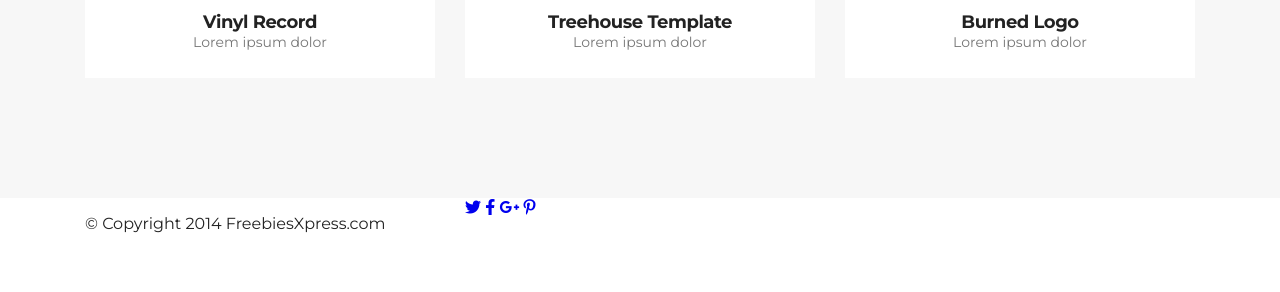
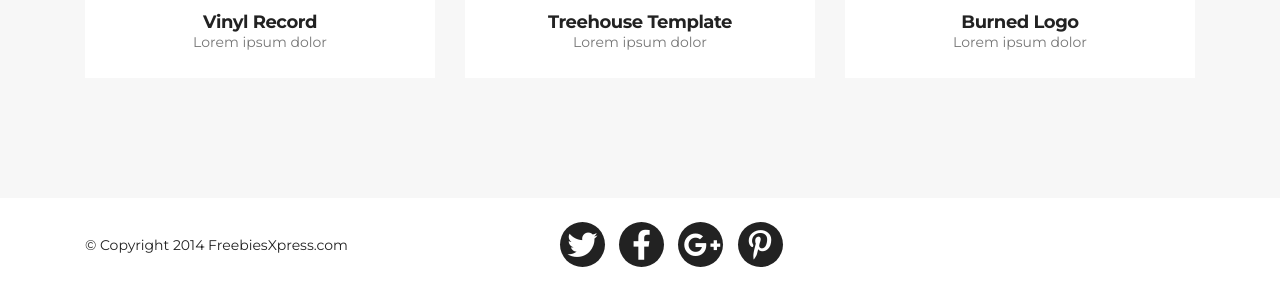
Before and after one commit to grzesiekS/Project_Golden, a website: page index.html in a window 1280 px wide. Shown: the part 2154-2446 px from the top of the page. Before the commit the page ends 2403 px from the top, so only its background shows below. Drawn offline with Linux system fonts and the light colour scheme; a web font is replaced by a local one.

Commit message:
Add style for page footer

```diff
--- a/index.html
+++ b/index.html
@@ -138,10 +138,10 @@
 		<footer class="social_media">
 			<div class="container">
 				<div class="row">
-					<div class="col-md-4">
+					<div class="col-md-5">
 						<p>&copy; Copyright 2014 FreebiesXpress.com</p>
 					</div>
-					<div class="col-md-8">
+					<div class="col-md-7 icons">
 						<a href="#"><i class="fab fa-twitter"></i></a>
 						<a href="#"><i class="fab fa-facebook-f"></i></a>
 						<a href="#"><i class="fab fa-google-plus-g"></i></a>
--- a/sass/style.scss
+++ b/sass/style.scss
@@ -233,6 +233,38 @@ body {
 	}
 }
 
+/* Social Media */
+.social_media {
+	padding: 24px 0;
+
+	.icons {
+		a {
+			display: inline-block;
+			background-color: $color-dark;
+			color: $color-light;
+			font-size: 30px;
+			padding: 5px;
+			width: 45px;
+			height: 45px;
+			text-align: center;
+			border-radius: 50%;
+			margin-right: 10px;
+			transition: 1s all;
+
+			&:last-child {
+				margin-right: 0;
+			}
+
+			&:hover {
+				transform: scale(1.2);
+			}
+		}
+	}
+
+	p {
+		font-size: 14px;
+	}
+}
 
 @media (min-width: 768px) and (max-width: 991px) {
 
@@ -256,6 +288,7 @@ body {
 			}
 		}
 	}
+
 }
 
 @media (max-width: 767px) {
@@ -302,6 +335,12 @@ body {
 		}
 	}
 
+	/* Social Media */
+
+	.social_media {
+		text-align: center;
+	}
+
 
 }
 
```
Also changed, not shown: css/style.css, 1 other file.
